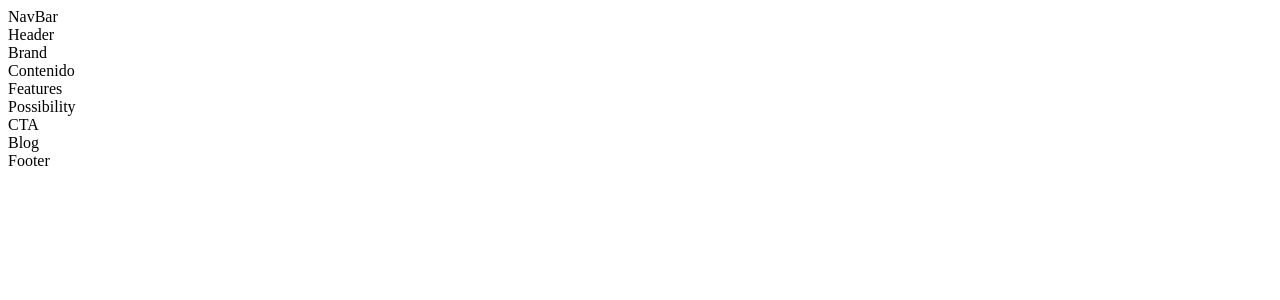
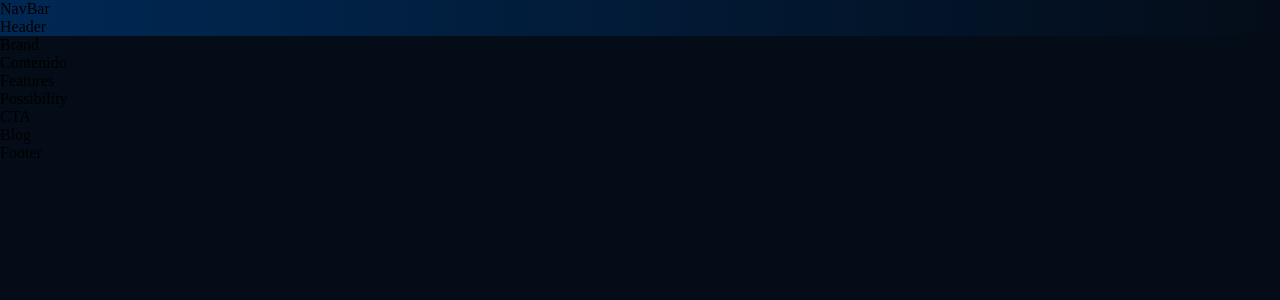
Before and after one commit to AngieCohenDev/WebSite-Academit, a React (Create React App) app: page / in a window 1280 px wide. Shown: the top 300 px of the page. Built offline with nearby package versions, Linux system fonts and the light colour scheme.

Commit message:
Se agregaron los primeros estilos en css

```diff
--- a/public/index.html
+++ b/public/index.html
@@ -1,5 +1,5 @@
 <!DOCTYPE html>
-<html lang="en">
+<html lang="es">
   <head>
     <meta charset="utf-8" />
     <link rel="icon" href="%PUBLIC_URL%/favicon.ico" />
--- /dev/null
+++ b/src/App.css
@@ -0,0 +1,104 @@
+* {
+  box-sizing: border-box;
+  padding: 0;
+  margin: 0;
+  scroll-behavior: smooth;
+}
+body {
+  background: var(--color-bg);
+}
+a {
+  color: unset;
+  text-decoration: none;
+}
+
+ .gradient__bg{
+  /* ff 3.6+ */
+  background: -moz-radial-gradient(
+    circle at 3% 25%,
+    rgba(0, 40, 83, 1) 0%,
+    rgba(4, 12, 24, 1) 100%
+  );
+
+  /* safari 5.1+,chrome 10+ */
+  background: -webkit-radial-gradient(
+    circle at 3% 25%,
+    rgba(0, 40, 83, 1) 0%,
+    rgba(4, 12, 24, 1) 100%
+  );
+
+  /* opera 11.10+ */
+  background: -o-radial-gradient(
+    circle at 3% 25%,
+    rgba(0, 40, 83, 1) 0%,
+    rgba(4, 12, 24, 1) 100%
+  );
+
+  /* ie 10+ */
+  background: -ms-radial-gradient(
+    circle at 3% 25%,
+    rgba(0, 40, 83, 1) 0%,
+    rgba(4, 12, 24, 1) 100%
+  );
+
+  /* global 92%+ browsers support */
+  background: radial-gradient(
+    circle at 3% 25%,
+    rgba(0, 40, 83, 1) 0%,
+    rgba(4, 12, 24, 1) 100%
+  );
+}
+.gradient__text{
+    background: var(--gradient-text);
+    background-clip: text;
+    -webkit-background-clip: text;
+    -webkit-text-fill-color: transparent;
+}
+.section__padding{
+    padding: 4rem 6rem;
+}
+.section__margin{
+    margin: 4rem 6rem;
+}
+.scale-up-center {
+	-webkit-animation: scale-up-center 0.4s cubic-bezier(0.390, 0.575, 0.565, 1.000) both;
+	        animation: scale-up-center 0.4s cubic-bezier(0.390, 0.575, 0.565, 1.000) both;
+}
+
+ @-webkit-keyframes scale-up-center {
+    0% {
+      -webkit-transform: scale(0.5);
+              transform: scale(0.5);
+    }
+    100% {
+      -webkit-transform: scale(1);
+              transform: scale(1);
+    }
+  }
+  @keyframes scale-up-center {
+    0% {
+      -webkit-transform: scale(0.5);
+              transform: scale(0.5);
+    }
+    100% {
+      -webkit-transform: scale(1);
+              transform: scale(1);
+    }
+  }
+
+  @media screen and (max-width:700px){
+    .section__padding{
+        padding: 4rem;
+    }
+    .section__margin{
+        margin: 4rem;
+    }
+  }
+  @media screen and (max-width:550px){
+    .section__padding{
+        padding: 4rem 2rem;
+    }
+    .section__margin{
+        margin: 4rem 2rem;
+    }
+  }
--- a/src/App.js
+++ b/src/App.js
@@ -1,7 +1,7 @@
 import React from 'react';
 import { Features, Footer, Possibility,Blog,Contenido,Header} from './containers';
 import{CTA, Brand,NavBar} from './components';
-
+import './App.css';
 const App = () => {
   return (
     <div className='App'>
--- /dev/null
+++ b/src/index.css
@@ -0,0 +1,14 @@
+@import url('https://fonts.googleapis.com/css2?family=Ubuntu:ital@1&display=swap');
+
+:root {
+  --font-family:  'Ubuntu', sans-serif;
+
+  --gradient-text: linear-gradient(89.97deg, #AE67FA 1.84%, #F49867 102.67%);
+  --gradient-bar: linear-gradient(103.22deg, #AE67FA -13.86%, #F49867 99.55%);
+
+  --color-bg: #040C18;
+  --color-footer : #031B34;
+  --color-blog: #042c54;
+  --color-text: #81AFDD;
+  --color-subtext: #FF8A71;
+}
--- a/src/index.js
+++ b/src/index.js
@@ -2,5 +2,5 @@
 import  ReactDOM  from "react-dom";
 
 import App from "./App";
-
+import './index.css'
 ReactDOM.render(<App />, document.getElementById('root'));
```
